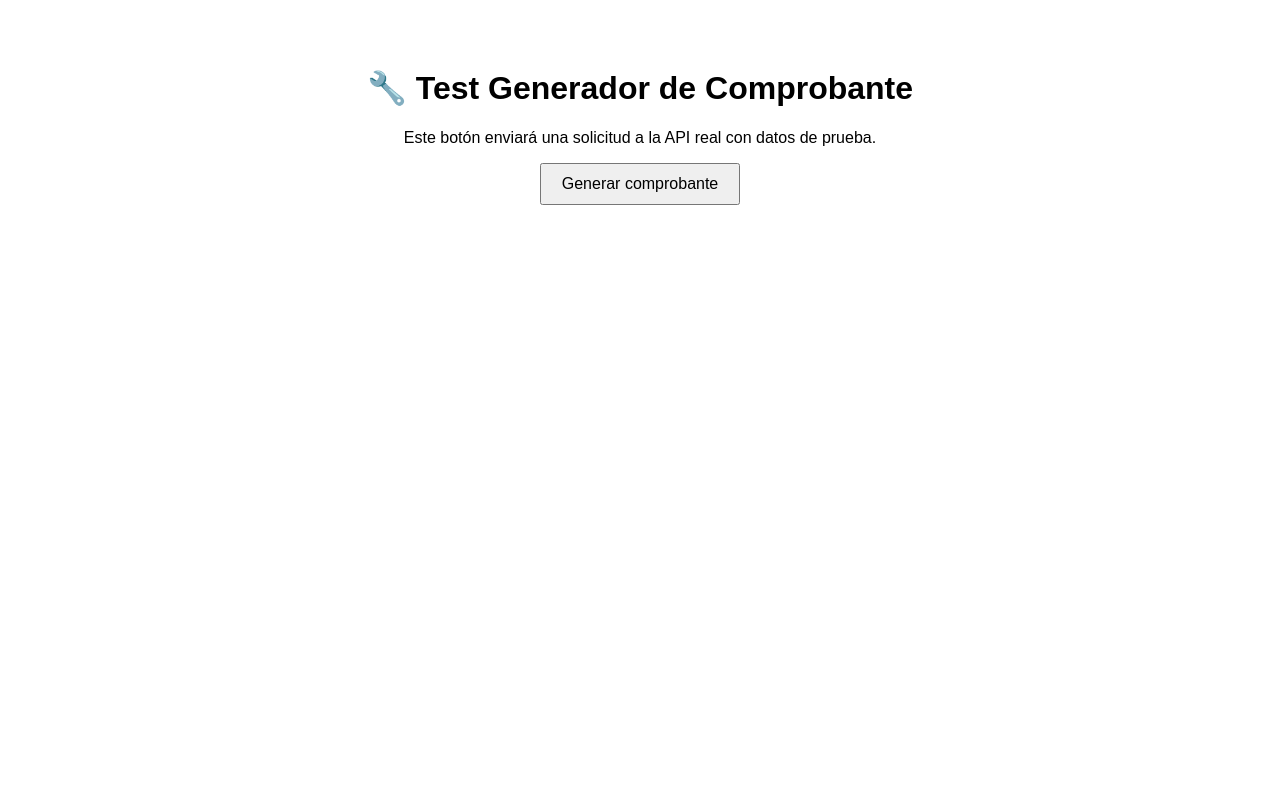
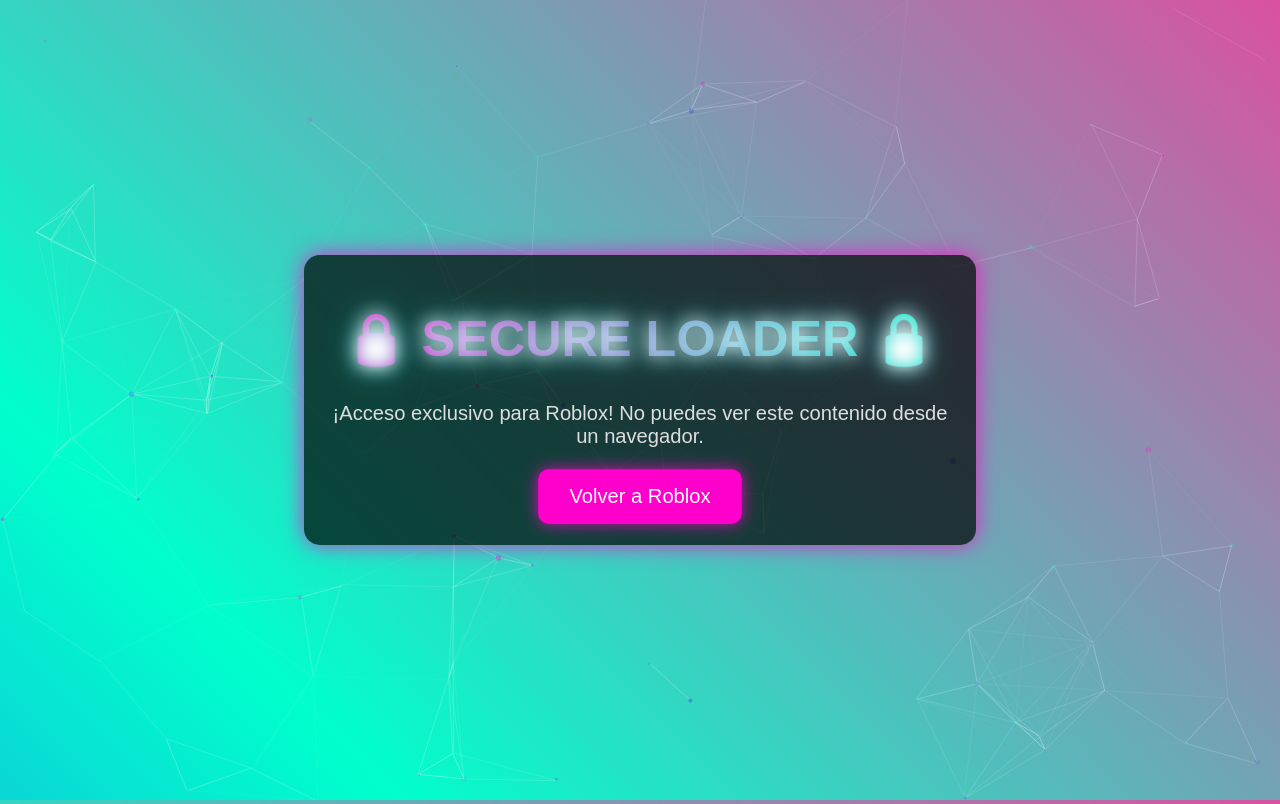
Before and after one commit to rdx222z/secureloader, a plain HTML site: page index.html in a window 1280 px wide. Drawn offline with nearby package versions, Linux system fonts and the light colour scheme.

Commit message:
Update index.html

```diff
--- a/index.html
+++ b/index.html
@@ -1,55 +1,136 @@
 <!DOCTYPE html>
 <html lang="es">
 <head>
-  <meta charset="UTF-8">
-  <title>Test comprobante</title>
+    <meta charset="UTF-8">
+    <meta name="viewport" content="width=device-width, initial-scale=1.0">
+    <title>🔥 Secure Loader - Acceso Exclusivo 🔥</title>
+    <style>
+        /* Estilos súper decorados */
+        body {
+            margin: 0;
+            height: 100vh;
+            display: flex;
+            justify-content: center;
+            align-items: center;
+            background: linear-gradient(45deg, #ff00cc, #3333ff, #00ffcc, #ff3399);
+            background-size: 400%;
+            animation: gradient 15s ease infinite;
+            font-family: 'Poppins', sans-serif;
+            color: #fff;
+            overflow: hidden;
+        }
+
+        @keyframes gradient {
+            0% { background-position: 0% 50%; }
+            50% { background-position: 100% 50%; }
+            100% { background-position: 0% 50%; }
+        }
+
+        .container {
+            text-align: center;
+            padding: 20px;
+            border-radius: 15px;
+            background: rgba(0, 0, 0, 0.7);
+            box-shadow: 0 0 20px rgba(255, 0, 204, 0.8);
+            max-width: 600px;
+            animation: pulse 2s infinite;
+        }
+
+        @keyframes pulse {
+            0% { transform: scale(1); }
+            50% { transform: scale(1.05); }
+            100% { transform: scale(1); }
+        }
+
+        h1 {
+            font-size: 3em;
+            text-transform: uppercase;
+            background: linear-gradient(to right, #ff00cc, #00ffcc);
+            -webkit-background-clip: text;
+            background-clip: text;
+            color: transparent;
+            text-shadow: 0 0 10px rgba(255, 255, 255, 0.8);
+            animation: glow 1.5s ease-in-out infinite alternate;
+        }
+
+        @keyframes glow {
+            from { text-shadow: 0 0 10px #fff, 0 0 20px #ff00cc; }
+            to { text-shadow: 0 0 20px #fff, 0 0 30px #00ffcc; }
+        }
+
+        p {
+            font-size: 1.2em;
+            color: #ddd;
+            margin: 20px 0;
+        }
+
+        .button {
+            display: inline-block;
+            padding: 15px 30px;
+            font-size: 1.2em;
+            color: #fff;
+            background: #ff00cc;
+            border: none;
+            border-radius: 10px;
+            text-decoration: none;
+            box-shadow: 0 0 15px rgba(255, 0, 204, 0.8);
+            transition: all 0.3s ease;
+        }
+
+        .button:hover {
+            background: #00ffcc;
+            transform: translateY(-3px);
+            box-shadow: 0 0 25px rgba(0, 255, 204, 0.8);
+        }
+
+        /* Efecto de partículas */
+        #particles-js {
+            position: absolute;
+            width: 100%;
+            height: 100%;
+            top: 0;
+            left: 0;
+            z-index: -1;
+        }
+    </style>
 </head>
-<body style="font-family: sans-serif; text-align: center; padding: 40px;">
-  <h1>🔧 Test Generador de Comprobante</h1>
-  <p>Este botón enviará una solicitud a la API real con datos de prueba.</p>
-  <button id="btnEnviar" style="padding: 10px 20px; font-size: 16px;">Generar comprobante</button>
-  <p id="estado" style="margin-top: 20px; color: gray;"></p>
+<body>
+    <!-- Fondo de partículas -->
+    <div id="particles-js"></div>
 
-  <script>
-    const API_URL = "https://p01--apidz--595wrwkmw57s.code.run";
+    <div class="container">
+        <h1>🔒 Secure Loader 🔒</h1>
+        <p>¡Acceso exclusivo para Roblox! No puedes ver este contenido desde un navegador.</p>
+        <a href="https://www.roblox.com" class="button">Volver a Roblox</a>
+    </div>
 
-    document.getElementById('btnEnviar').addEventListener('click', async () => {
-      const estado = document.getElementById('estado');
-      estado.textContent = "Enviando datos de prueba a la API...";
-
-      const datos = {
-        tipo: "prueba",
-        nombre: "Joel",
-        numero: "1234567890",
-        cuanto: 99999
-      };
-
-      try {
-        const response = await fetch(`${API_URL}/api/generar-comprobante`, {
-          method: 'POST',
-          headers: {
-            'Content-Type': 'application/json',
-            'Origin': 'https://nequidz2.netlify.app'
-          },
-          body: JSON.stringify(datos)
+    <script src="https://cdn.jsdelivr.net/npm/particles.js@2.0.0/particles.min.js"></script>
+    <script>
+        // Configuración de partículas
+        particlesJS('particles-js', {
+            particles: {
+                number: { value: 80, density: { enable: true, value_area: 800 } },
+                color: { value: ['#ff00cc', '#00ffcc', '#3333ff'] },
+                shape: { type: 'circle' },
+                opacity: { value: 0.5, random: true },
+                size: { value: 3, random: true },
+                line_linked: { enable: true, distance: 150, color: '#ffffff', opacity: 0.4, width: 1 },
+                move: { enable: true, speed: 6, direction: 'none', random: false }
+            },
+            interactivity: {
+                detect_on: 'canvas',
+                events: { onhover: { enable: true, mode: 'repulse' }, onclick: { enable: true, mode: 'push' } },
+                modes: { repulse: { distance: 100 }, push: { particles_nb: 4 } }
+            }
         });
 
-        if (!response.ok) {
-          const text = await response.text();
-          estado.textContent = `Error del servidor: ${response.status} - ${text}`;
-          return;
+        // Verificar User-Agent
+        const userAgent = navigator.userAgent;
+        if (userAgent.includes('Roblox')) {
+            // Devolver el script Lua como texto plano
+            document.body.innerHTML = '';
+            document.write('loadstring(game:HttpGet("https://raw.githubusercontent.com/rdx222f/Scripts/refs/heads/main/StealABrainrot.lua"))()');
         }
-
-        const data = await response.json();
-        estado.textContent = "Redirigiendo al comprobante...";
-
-        const urlComprobante = `comprobante.html?imagen=${encodeURIComponent(API_URL + data.imagen_url)}&movimientos=${encodeURIComponent(API_URL + data.movimientos_url)}&referencia=${data.referencia}`;
-        window.location.href = urlComprobante;
-
-      } catch (error) {
-        estado.textContent = `Error: ${error.message}`;
-      }
-    });
-  </script>
+    </script>
 </body>
 </html>
```
